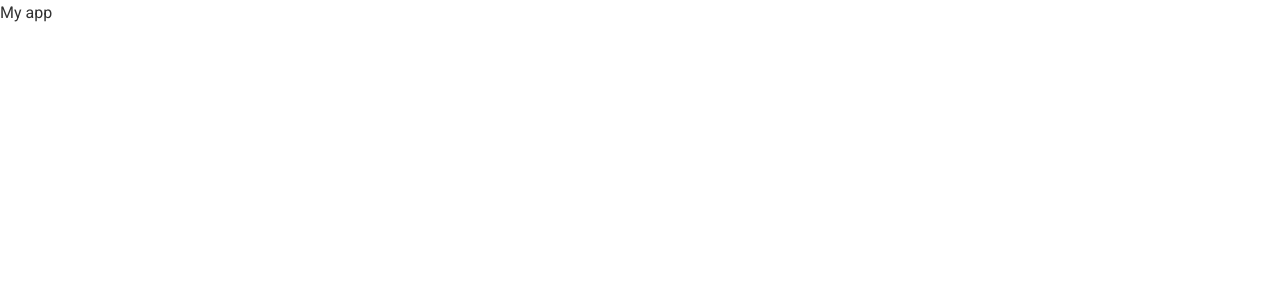
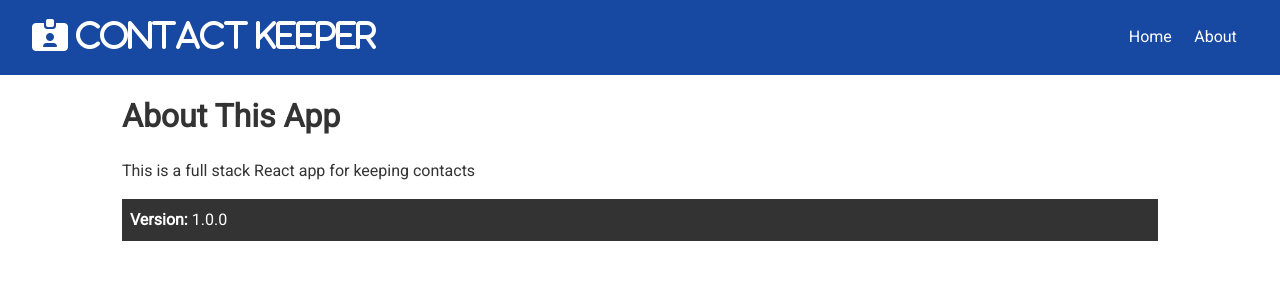
Before and after one commit to jelenastj/contact_keeper, a React (Create React App) app in the folder client/: page /about in a window 1280 px wide. Shown: the top 300 px of the page. Built offline with nearby package versions, Linux system fonts and the light colour scheme.

Commit message:
nav and router

```diff
--- a/client/src/App.js
+++ b/client/src/App.js
@@ -1,11 +1,25 @@
-import React from 'react';
+import React, { Fragment } from 'react';
+import { BrowserRouter as Router, Route, Switch } from 'react-router-dom';
 import './App.css';
+import Navbar from './components/layout/Navbar';
+import Home from './components/pages/Home';
+import About from './components/pages/About';
 
 const App = () => {
   return (
-    <div className="App">
-      My app
-    </div>
+    <Router>
+    <Fragment>
+      <Navbar />
+        <div className="container">
+          <Switch>
+          <Route exact path='/' component={Home} />
+            <Route exact path='/about' component={About} />
+          </Switch>
+        </div>
+
+    </Fragment >
+    </Router>
+
   );
 }
 
--- a/client/src/components/layout/Navbar.js
+++ b/client/src/components/layout/Navbar.js
@@ -0,0 +1,33 @@
+import React from 'react'
+import PropTypes from 'prop-types';
+import { Link } from 'react-router-dom';
+
+
+
+const Navbar = ({ title, icon }) => {
+  return (
+    <div className={"navbar bg-primary"}>
+      <h1>
+        <i className={icon}> {title} </i>
+      </h1>
+      <ul>
+        <li>
+          <Link to='/'>Home</Link>
+          <Link to='/about'>About</Link>
+
+        </li>
+      </ul>
+    </div>
+
+  )
+}
+Navbar.propTypes = {
+  title: PropTypes.string.isRequired,
+  icon: PropTypes.string,
+}
+
+Navbar.defaultProps = {
+  title: 'Contact Keeper',
+  icon: 'fas fa-id-card-alt'
+}
+export default Navbar
--- /dev/null
+++ b/client/src/components/pages/About.js
@@ -0,0 +1,17 @@
+import React from 'react';
+
+const About = () => {
+  return (
+    <div>
+      <h1>About This App</h1>
+      <p className='my-1'>
+        This is a full stack React app for keeping contacts
+      </p>
+      <p className='bg-dark p'>
+        <strong>Version: </strong> 1.0.0
+      </p>
+    </div>
+  );
+};
+
+export default About;
--- /dev/null
+++ b/client/src/components/pages/Home.js
@@ -0,0 +1,12 @@
+import React from 'react'
+
+const Home = () => {
+  return (
+    <div>
+      <h1>
+        Home
+       </h1>
+    </div>
+  )
+}
+export default Home
```
